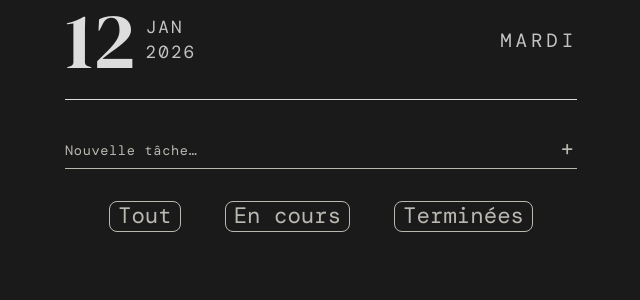
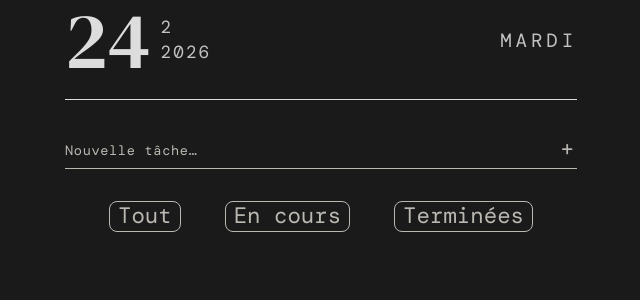
Before and after one commit to mxou/Todolist_vue, a Vue app: page / in a window 1280 px wide. Shown: the top 300 px of the page, without its empty margins (319-959 px from the left). Built offline with nearby package versions, Linux system fonts and the light colour scheme; a web font is replaced by a local one.

Commit message:
setup gh pages

```diff
--- a/package.json
+++ b/package.json
@@ -5,6 +5,7 @@
   "type": "module",
   "scripts": {
     "dev": "vite",
+    "deploy": "gh-pages -d dist",
     "build": "vite build",
     "preview": "vite preview",
     "lint": "run-s lint:*",
@@ -22,6 +23,7 @@
     "eslint-config-prettier": "^10.1.8",
     "eslint-plugin-oxlint": "~1.46.0",
     "eslint-plugin-vue": "~10.8.0",
+    "gh-pages": "^6.3.0",
     "globals": "^17.3.0",
     "npm-run-all2": "^8.0.4",
     "oxlint": "~1.47.0",
--- a/src/components/HeaderDate.vue
+++ b/src/components/HeaderDate.vue
@@ -1,14 +1,21 @@
 <script setup>
-defineProps({})
+// defineProps({})
+const current = new Date()
+const date = `${current.getDate()}/${current.getMonth() + 1}/${current.getFullYear()}`
+
+const day = current.getDate()
+const month = current.getMonth() + 1
+const year = current.getFullYear()
+console.log(date)
 </script>
 
 <template>
   <header>
     <div class="number_date_container">
-      <h1 class="date">12</h1>
+      <h1 class="date">{{ day }}</h1>
       <div class="text_date">
-        <p>JAN</p>
-        <p>2026</p>
+        <p>{{ month }}</p>
+        <p>{{ year }}</p>
       </div>
     </div>
     <p class="day-name">MARDI</p>
--- a/vite.config.js
+++ b/vite.config.js
@@ -6,13 +6,11 @@ import vueDevTools from 'vite-plugin-vue-devtools'
 
 // https://vite.dev/config/
 export default defineConfig({
-  plugins: [
-    vue(),
-    vueDevTools(),
-  ],
+  plugins: [vue(), vueDevTools()],
+  base: '/Todolist_vue/',
   resolve: {
     alias: {
-      '@': fileURLToPath(new URL('./src', import.meta.url))
+      '@': fileURLToPath(new URL('./src', import.meta.url)),
     },
   },
 })
```
Also changed, not shown: 1 other file (tests, documents, lock files or other folders).
